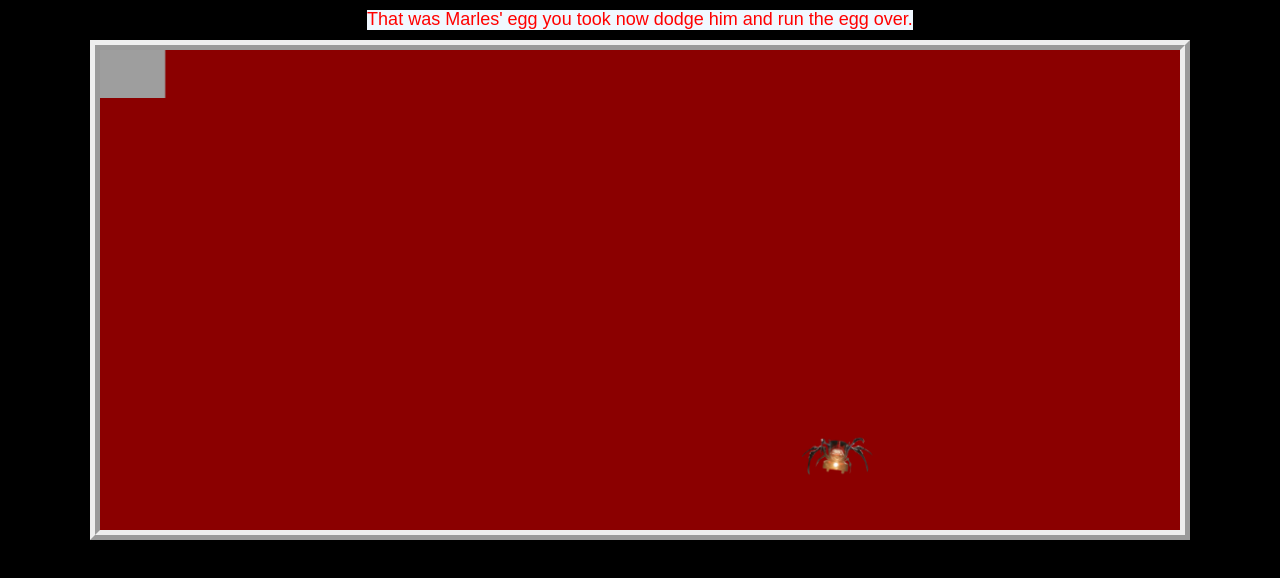
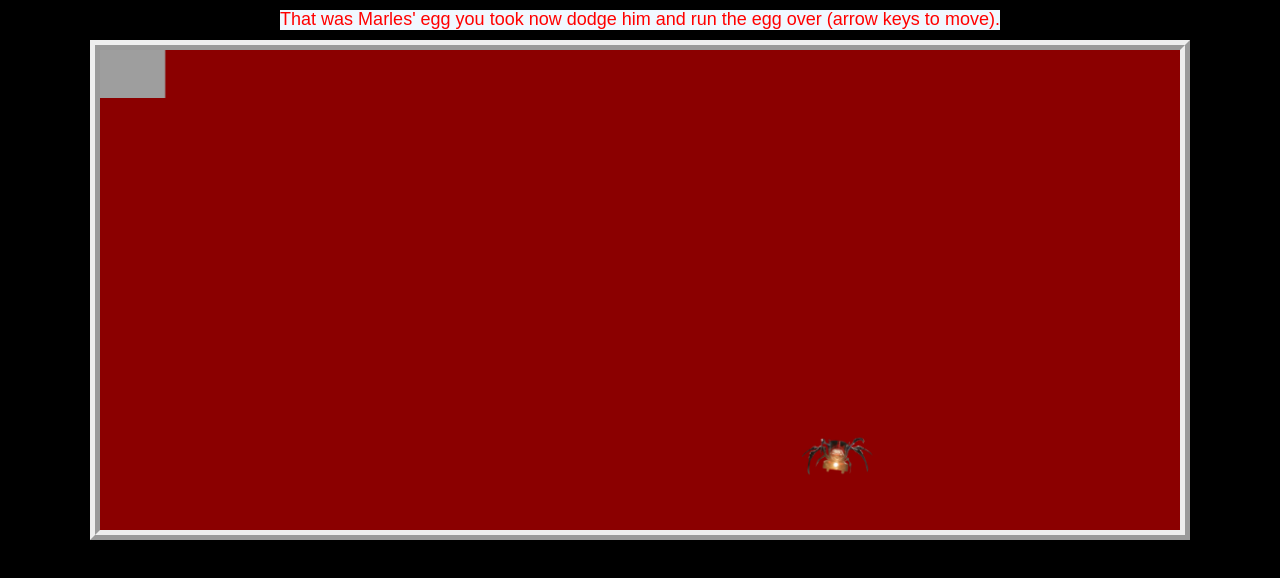
Before and after one commit to DSJHKFN/Choo-Choo-Maarles, a plain HTML site: page Voices.html in a window 1280 px wide. Drawn offline with nearby package versions, Linux system fonts and the light colour scheme.

Commit message:
Update Voices.html

```diff
--- a/Voices.html
+++ b/Voices.html
@@ -15,7 +15,7 @@
 
 <body class="body_background" onload="load_img()">
 	<center>
-		<h5 id="hd3" style="font-size: large;">That was Marles' egg you took now dodge him and run the egg over.</h5>
+		<h5 id="hd3" style="font-size: large;">That was Marles' egg you took now dodge him and run the egg over (arrow keys to move).</h5>
 		<!--- Create canvas--->
 		<canvas width="1100" height="500" id="myCanvas"></canvas>
         <a href="jk.html"><button id="aqui" style="visibility: hidden;">Next</button></a>
```
